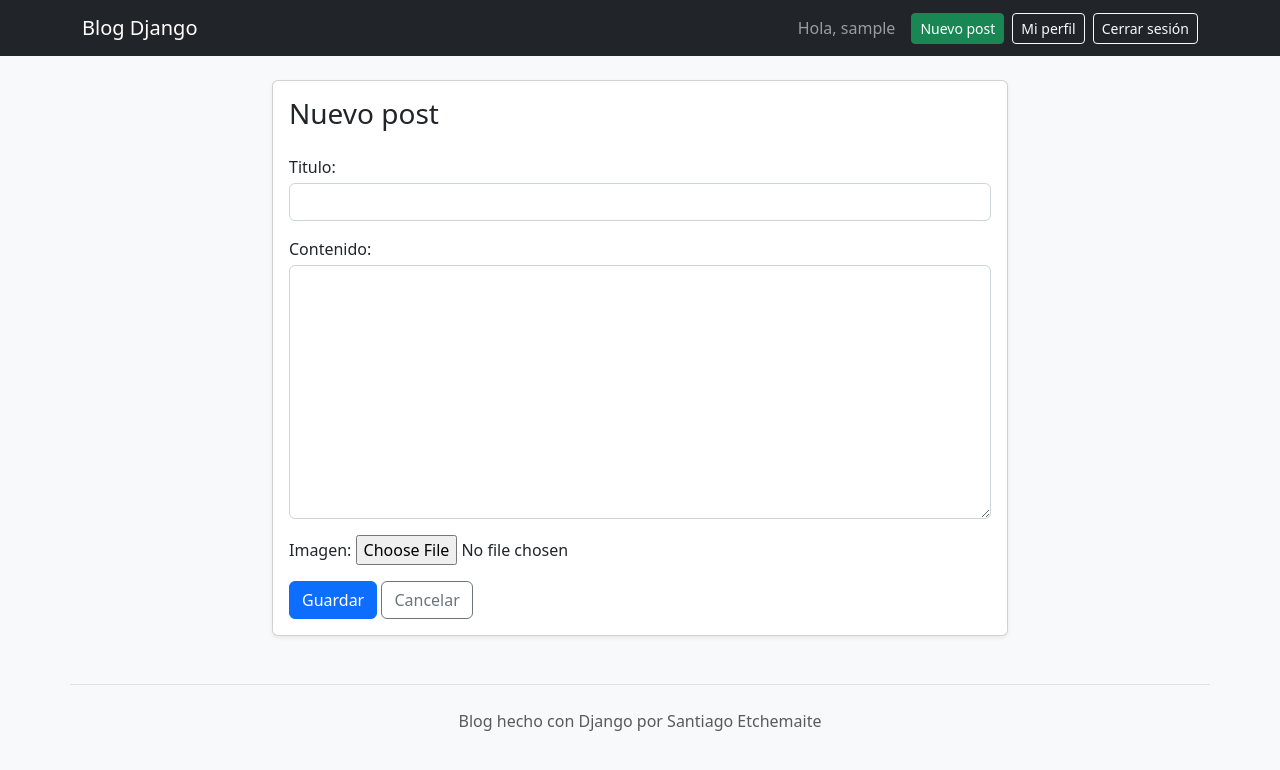
After one commit to Santiago-Etchemaite/blog-django, a Django app: page /post/nuevo/ in a window 1280 px wide. The commit adds this page. Shown: the top 770 px of the page. Run offline with Django 5.2, Linux system fonts and the light colour scheme; the visitor is signed in with stand-in values (Sample User, id 1).

Commit message:
Crear posts desde la web con formulario e imagen

```diff
--- /dev/null
+++ b/blog/forms.py
@@ -0,0 +1,9 @@
+from django import forms
+
+from .models import Post
+
+
+class PostForm(forms.ModelForm):
+    class Meta:
+        model = Post
+        fields = ['titulo', 'contenido', 'imagen']
--- /dev/null
+++ b/blog/templates/blog/formulario_post.html
@@ -0,0 +1,21 @@
+{% extends 'base.html' %}
+
+{% block titulo %}{{ titulo_pagina }} | Blog Django{% endblock %}
+
+{% block contenido %}
+<div class="row justify-content-center">
+    <div class="col-md-8">
+        <div class="card shadow-sm">
+            <div class="card-body">
+                <h1 class="h3 mb-4">{{ titulo_pagina }}</h1>
+                <form method="post" enctype="multipart/form-data">
+                    {% csrf_token %}
+                    {{ form.as_p }}
+                    <button type="submit" class="btn btn-primary">Guardar</button>
+                    <a href="{% url 'lista_posts' %}" class="btn btn-outline-secondary">Cancelar</a>
+                </form>
+            </div>
+        </div>
+    </div>
+</div>
+{% endblock %}
--- a/blog/urls.py
+++ b/blog/urls.py
@@ -5,4 +5,5 @@ from . import views
 urlpatterns = [
     path('', views.lista_posts, name='lista_posts'),
     path('post/<int:pk>/', views.detalle_post, name='detalle_post'),
+    path('post/nuevo/', views.crear_post, name='crear_post'),
 ]
--- a/blog/views.py
+++ b/blog/views.py
@@ -1,5 +1,7 @@
-from django.shortcuts import get_object_or_404, render
+from django.contrib.auth.decorators import login_required
+from django.shortcuts import get_object_or_404, redirect, render
 
+from .forms import PostForm
 from .models import Post
 
 
@@ -11,3 +13,17 @@ def lista_posts(request):
 def detalle_post(request, pk):
     post = get_object_or_404(Post, pk=pk)
     return render(request, 'blog/detalle_post.html', {'post': post})
+
+
+@login_required
+def crear_post(request):
+    if request.method == 'POST':
+        form = PostForm(request.POST, request.FILES)
+        if form.is_valid():
+            post = form.save(commit=False)
+            post.autor = request.user
+            post.save()
+            return redirect('detalle_post', pk=post.pk)
+    else:
+        form = PostForm()
+    return render(request, 'blog/formulario_post.html', {'form': form, 'titulo_pagina': 'Nuevo post'})
--- a/templates/base.html
+++ b/templates/base.html
@@ -15,7 +15,8 @@
             <div class="d-flex align-items-center gap-2">
                 {% if user.is_authenticated %}
                     <span class="navbar-text me-2">Hola, {{ user.username }}</span>
-                     <a href="{% url 'perfil' %}" class="btn btn-outline-light btn-sm">Mi perfil</a>
+                    <a href="{% url 'crear_post' %}" class="btn btn-success btn-sm">Nuevo post</a>
+                    <a href="{% url 'perfil' %}" class="btn btn-outline-light btn-sm">Mi perfil</a>
                     <form method="post" action="{% url 'logout' %}" class="m-0">
                         {% csrf_token %}
                         <button type="submit" class="btn btn-outline-light btn-sm">Cerrar sesión</button>
```
